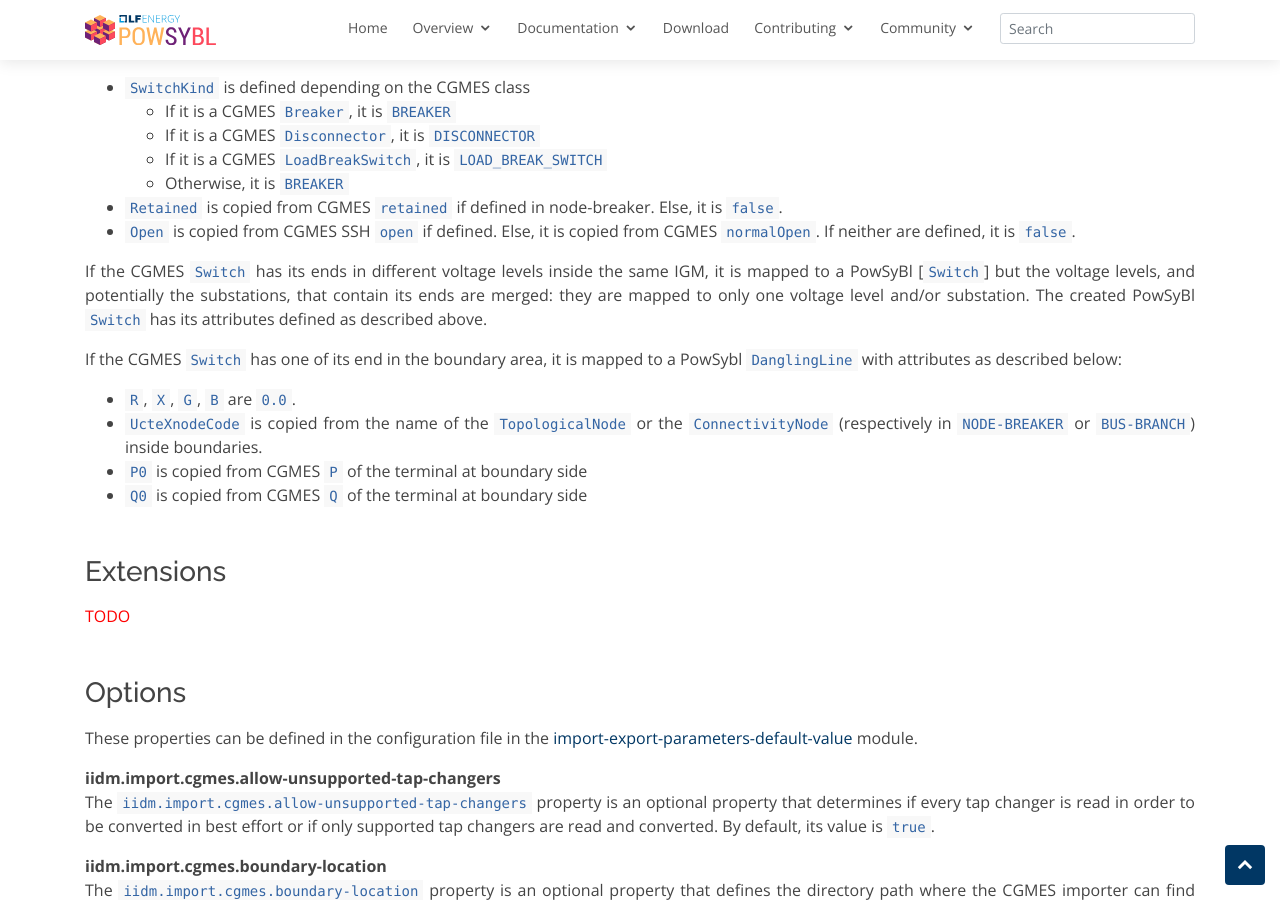
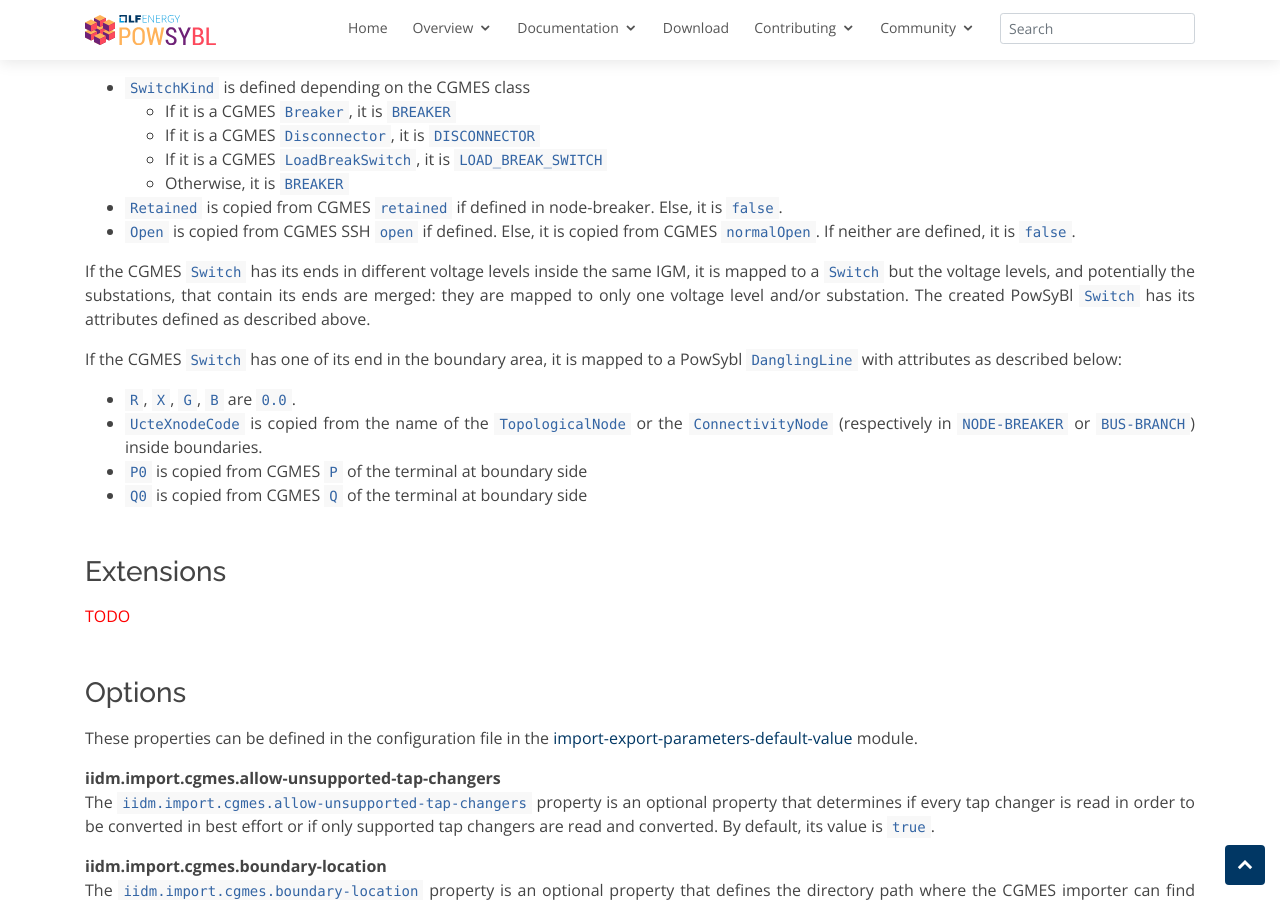
Before and after one commit to powsybl/powsybl.github.io, a Jekyll site: the page built from pages/documentation/grid/formats/cim-cgmes.md, in a window 1280 px wide and 900 px high, scrolled down 12353 px. Built offline with Jekyll 4.4.1, drawn with Linux system fonts in a browser that asks for light colours; our own code applies the rules of GitHub Pages for plain Markdown files.

Commit message:
Update pages/documentation/grid/formats/cim-cgmes.md
Co-authored-by: Sophie Frasnedo <93923177+So-Fras@users.noreply.github.com>
Signed-off-by: miovd <miora.ralambotiana@rte-france.com>

```diff
--- a/pages/documentation/grid/formats/cim-cgmes.md
+++ b/pages/documentation/grid/formats/cim-cgmes.md
@@ -385,7 +385,7 @@
 - `Retained` is copied from CGMES `retained` if defined in node-breaker. Else, it is `false`.
 - `Open` is copied from CGMES SSH `open` if defined. Else, it is copied from CGMES `normalOpen`. If neither are defined, it is `false`.
 
-If the CGMES `Switch` has its ends in different voltage levels inside the same IGM, it is mapped to a PowSyBl [`Switch`] but the voltage levels, and potentially the substations, that contain its ends are merged: they are mapped to only one voltage level and/or substation.
+If the CGMES `Switch` has its ends in different voltage levels inside the same IGM, it is mapped to a [`Switch`](../model/index.md#breakerswitch) but the voltage levels, and potentially the substations, that contain its ends are merged: they are mapped to only one voltage level and/or substation.
 The created PowSyBl `Switch` has its attributes defined as described above.
 
 If the CGMES `Switch` has one of its end in the boundary area, it is mapped to a PowSybl [`DanglingLine`](../model/index.md#dangling-line) with attributes as described below:
```
